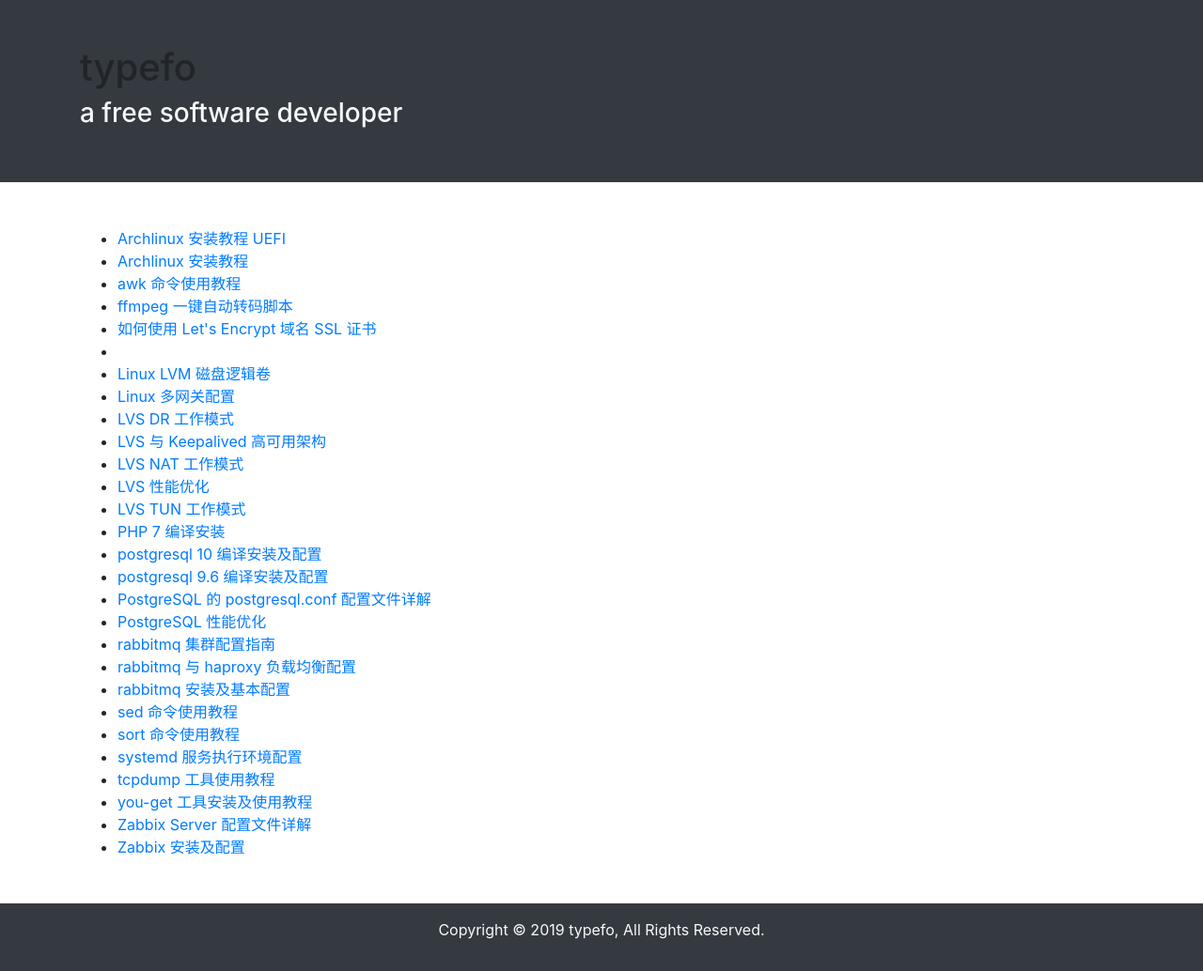
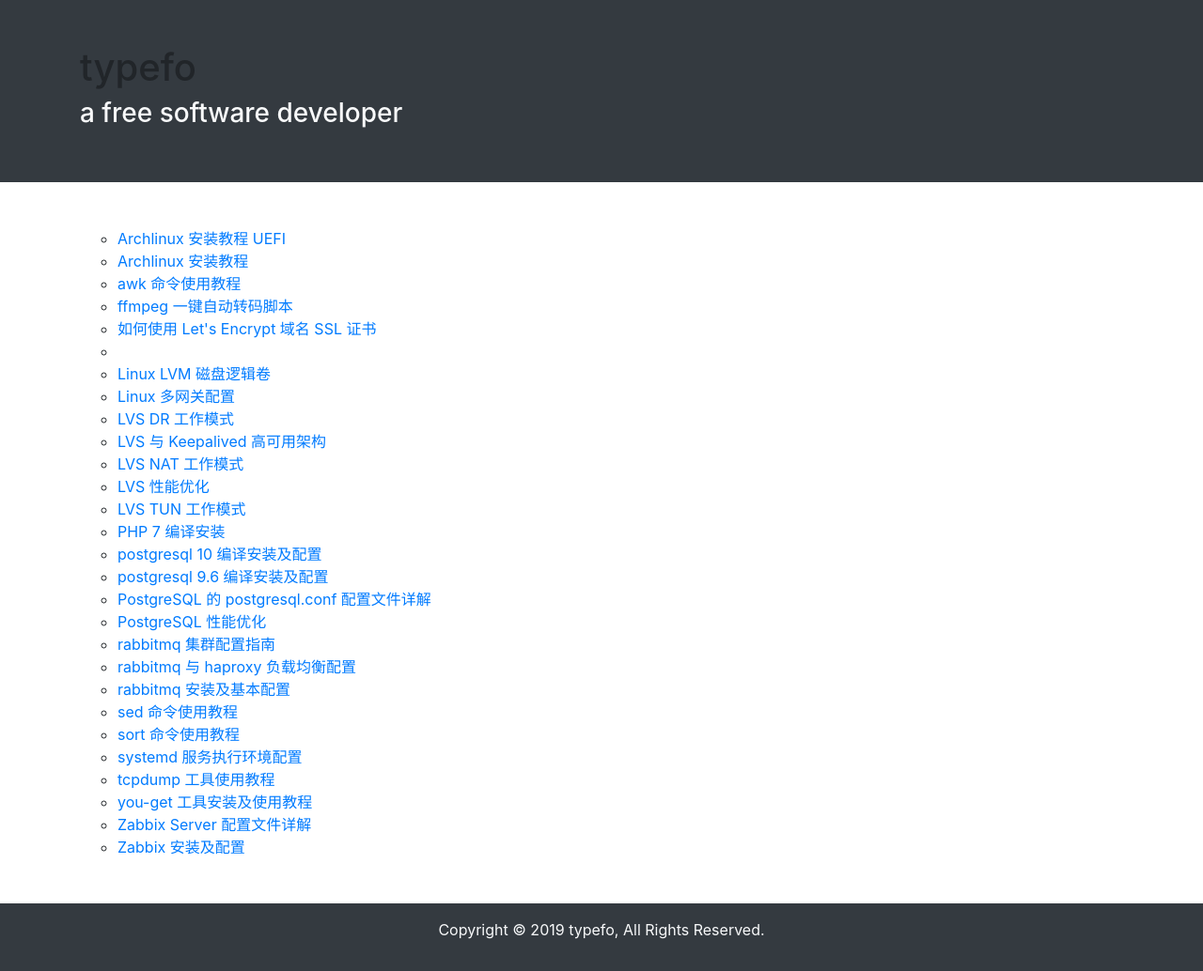
Before and after one commit to ehsud/blog, a Jekyll site: the page built from index.md, in a window 1280 px wide. Shown: the whole page at 94% size. Built offline with Jekyll 4.4.1, drawn with Linux system fonts in a browser that asks for light colours.

Commit message:
updated some files

```diff
--- a/assets/css/style.css
+++ b/assets/css/style.css
@@ -17,6 +17,10 @@ body {
     margin-bottom: 1rem;
 }
 
+li {
+    list-style-type: circle;
+}
+
 pre[class="highlight"] {
     padding: .5rem!important;
     border-radius: .3rem!important;
```
